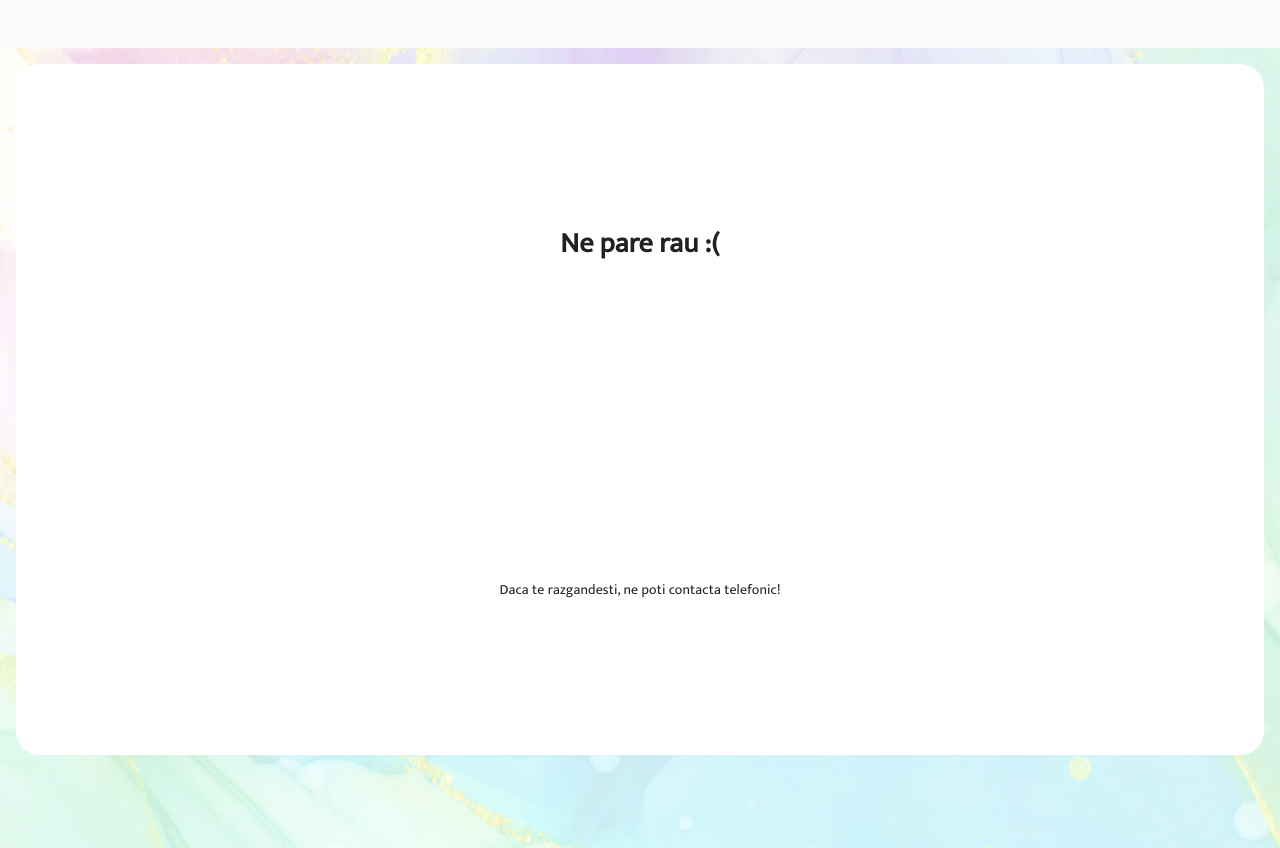
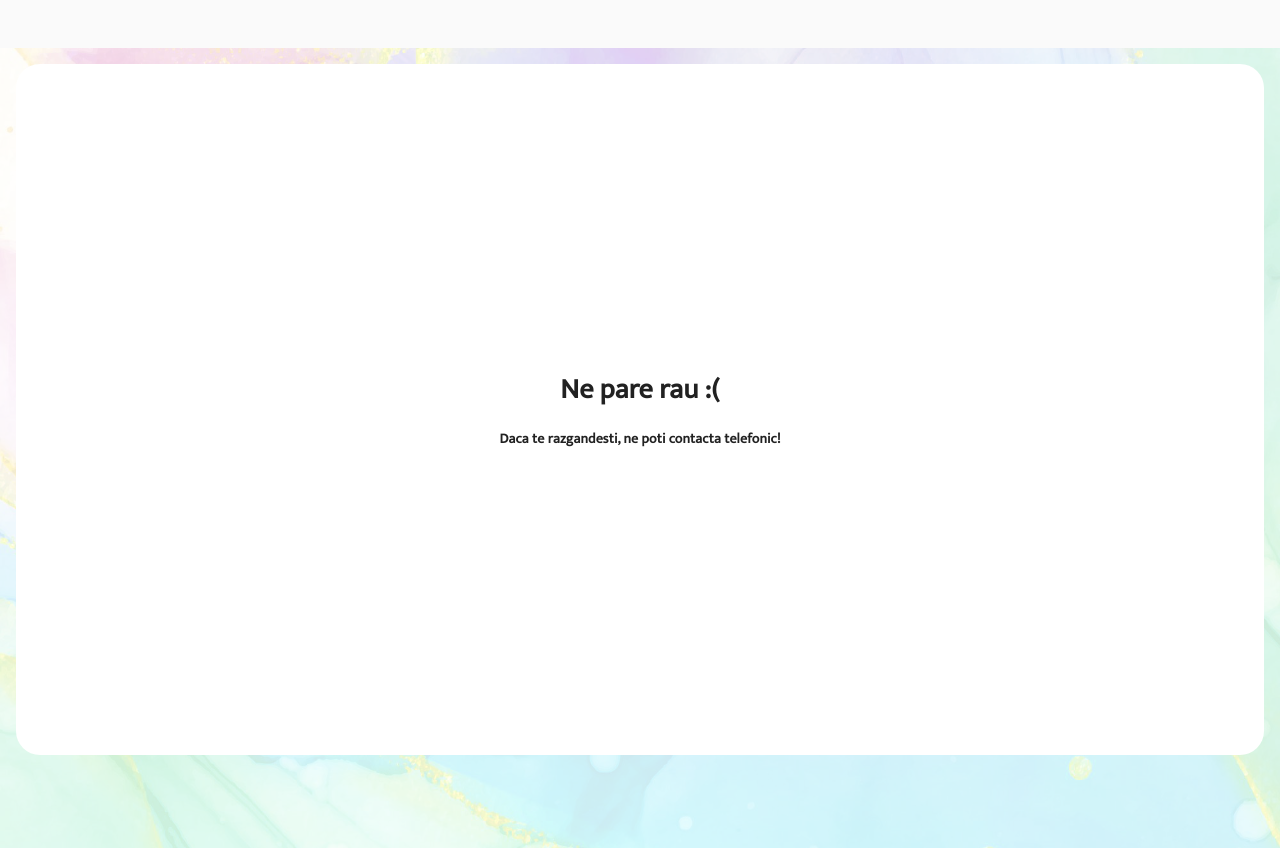
Before and after one commit to catsca/catsca.github.io, a React (Create React App) app: page / in a window 1280 px wide. Both pictures are taken after a click on the button "NU". Built offline with nearby package versions, Linux system fonts and the light colour scheme.

Commit message:
sry page

```diff
--- a/src/components/Fail.js
+++ b/src/components/Fail.js
@@ -6,12 +6,12 @@ export class FormUserDetails extends Component {
     render() {
         return (
             <MuiThemeProvider>
-                <React.Fragment>
+                <div>
 
                     <h1>Ne pare rau :(</h1>
-                    <p>Daca te razgandesti, ne poti contacta telefonic!</p>
+                    <h4>Daca te razgandesti, ne poti contacta telefonic!</h4>
 
-                </React.Fragment>
+                </div>
                </MuiThemeProvider>
            )
        }
```
